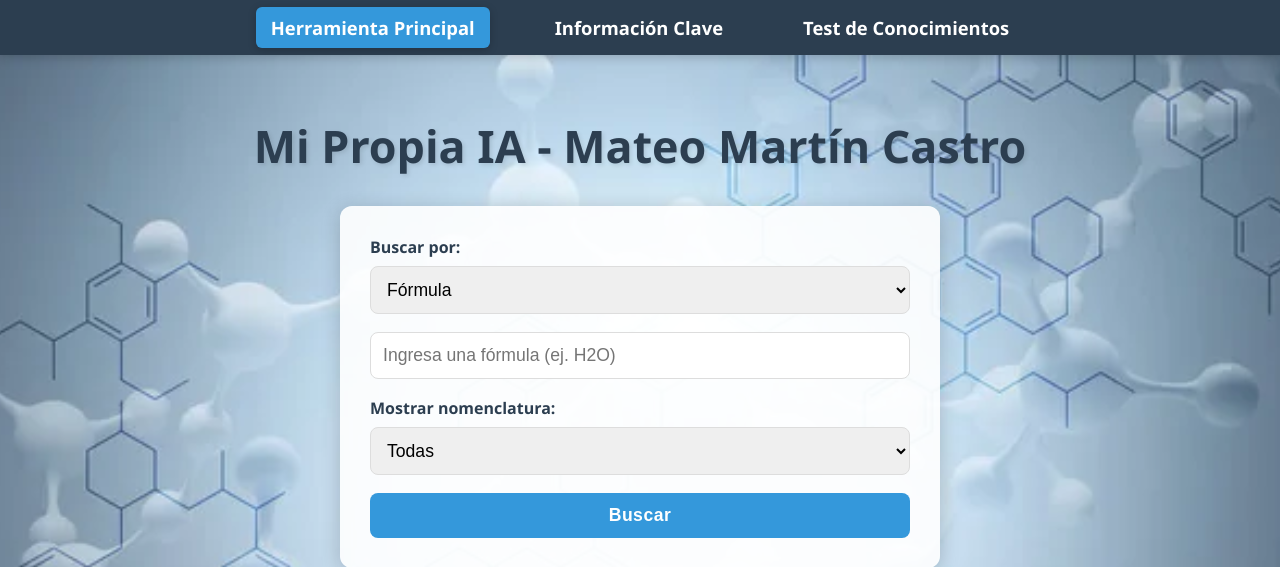
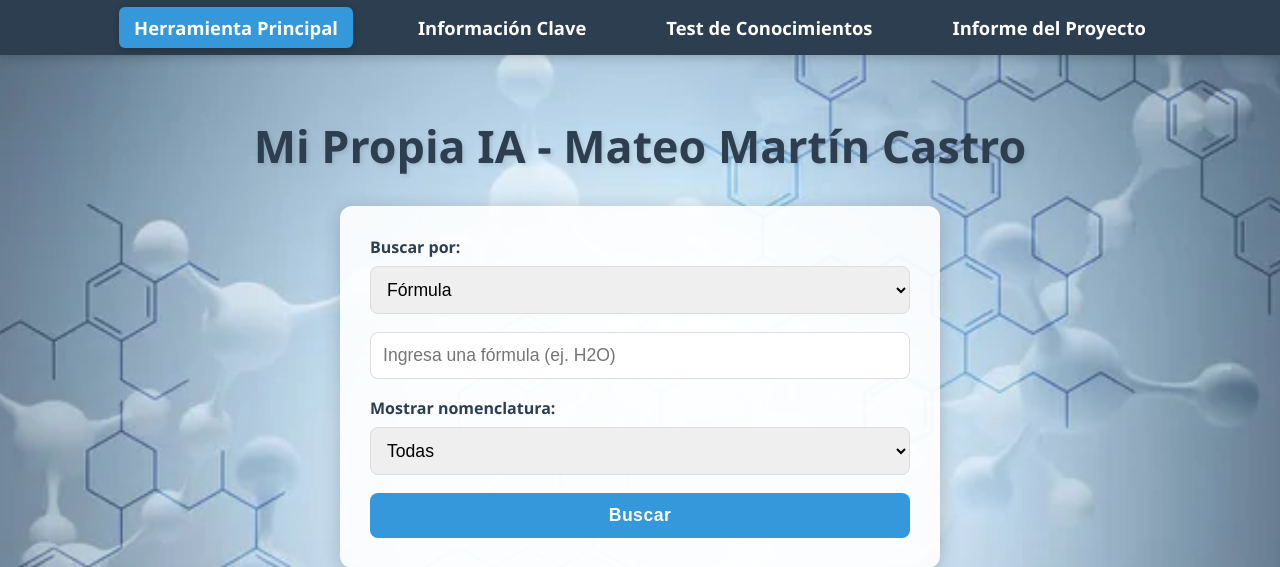
Before and after one commit to mmartinmmc/Proyecto-Personal, a Flask app: page / in a window 1280 px wide. Shown: the top 567 px of the page. Run offline with Flask 3, Linux system fonts and the light colour scheme.

Commit message:
Update index.html

```diff
--- a/templates/index.html
+++ b/templates/index.html
@@ -35,16 +35,17 @@
 <body>
     <nav class="navbar">
         <div class="navbar-container">
-            <div class="navbar-item"><a href="/" class="active">Herramienta Principal</a></div>
+            <div class="navbar-item"><a href="/">Herramienta Principal</a></div>
             <div class="navbar-item"><a href="/informacion">Información Clave</a></div>
             <div class="navbar-item"><a href="/test">Test de Conocimientos</a></div>
+            <div class="navbar-item"><a href="{{ url_for('static', filename='docs/informe-proyecto.pdf') }}" target="_blank">Informe del Proyecto</a></div>
         </div>
     </nav>
 
     <div class="container-main">
         <h1>{{ titulo }}</h1>
 
-        <form action="/buscar" method="POST" class="card">
+        <form action="/buscar" method="POST">
             <label for="tipo_busqueda">Buscar por:</label>
             <select id="tipo_busqueda" name="tipo_busqueda" onchange="mostrarCampoBusqueda()" required>
                 <option value="formula">Fórmula</option>
```
